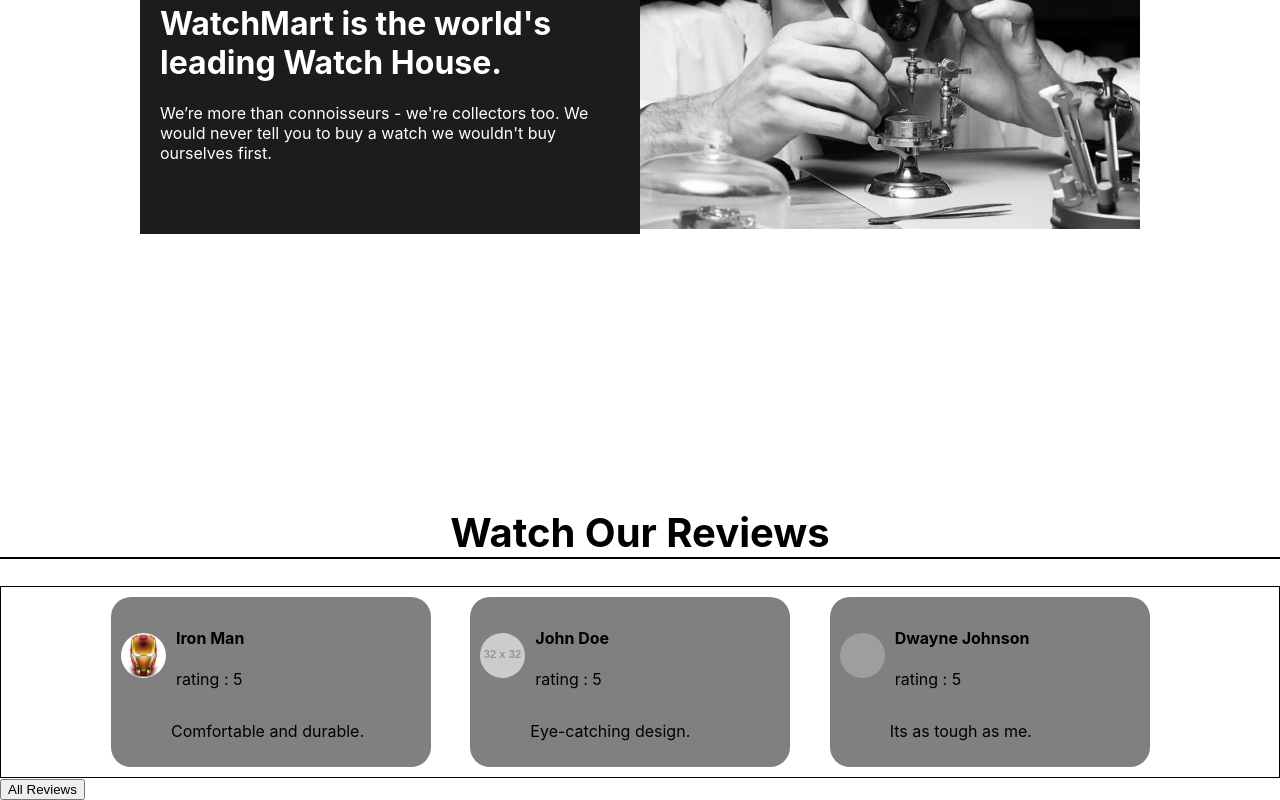
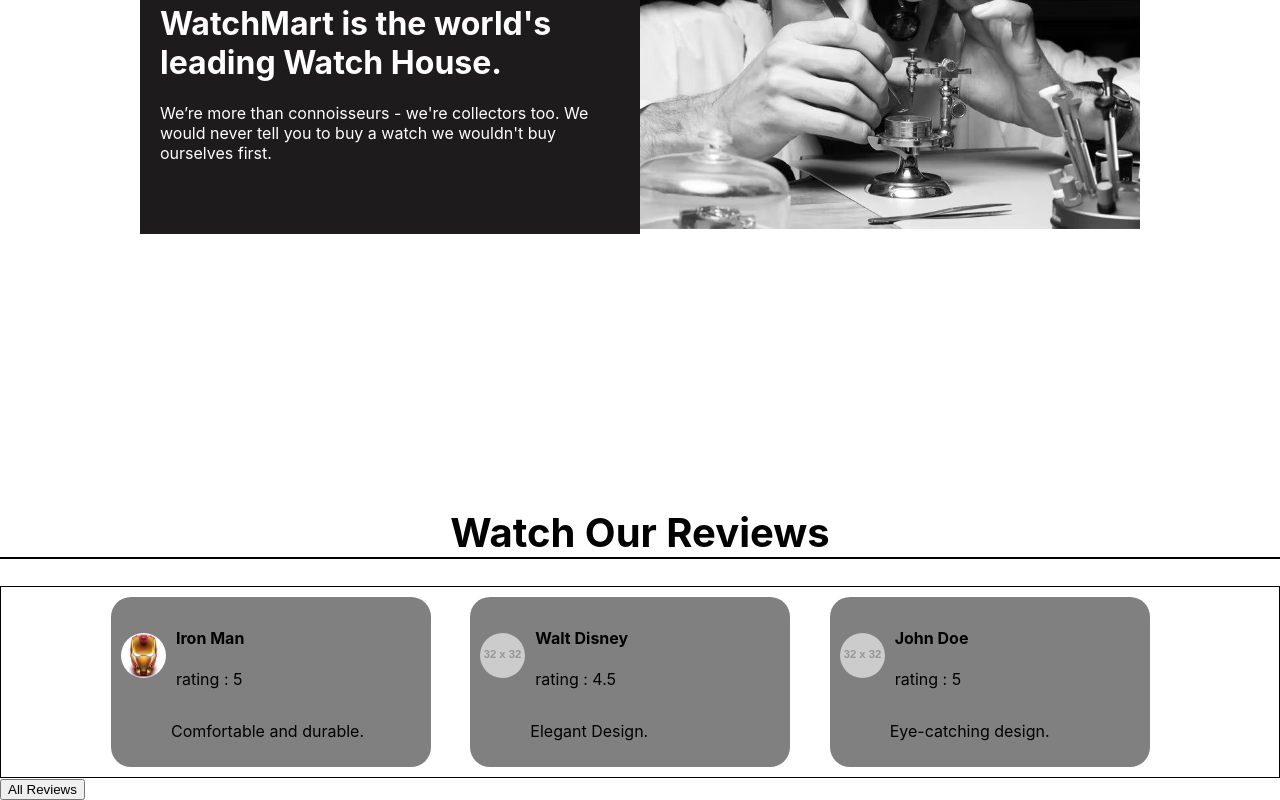
Before and after one commit to no7hingisimpossible/WatchMart, a React (Create React App) app: page / in a window 1280 px wide. Shown: the part 461-1261 px from the top of the page. Built offline with nearby package versions, Linux system fonts and the light colour scheme; grey boxes are pictures that could not be loaded.

Commit message:
recharts added

```diff
--- a/package.json
+++ b/package.json
@@ -10,6 +10,7 @@
     "react-dom": "^18.0.0",
     "react-router-dom": "^6.3.0",
     "react-scripts": "5.0.0",
+    "recharts": "^2.1.9",
     "web-vitals": "^2.1.4"
   },
   "scripts": {
--- a/src/components/DashBoard/DashBoard.js
+++ b/src/components/DashBoard/DashBoard.js
@@ -1,4 +1,3 @@
-import React, { useState } from 'react';
 import './Dashboard.css'
 
 const DashBoard = () => {
--- a/src/components/Home/Home.js
+++ b/src/components/Home/Home.js
@@ -35,9 +35,13 @@
       <div className='card-container'>
 
 
-        {reviews.filter(item => item.rating === 5).map(items => (
+        {/* {reviews.filter(item => item.rating === 5).map(items => (
           <Review key={items.id} item={items} ></Review>
-        ))}
+        ))}  */}
+
+        {
+          reviews.slice(0,3).map(item => <Review item={item}></Review>)
+        }
 
 
       </div>
```
Also changed, not shown: 1 other file (tests, documents, lock files or other folders).
